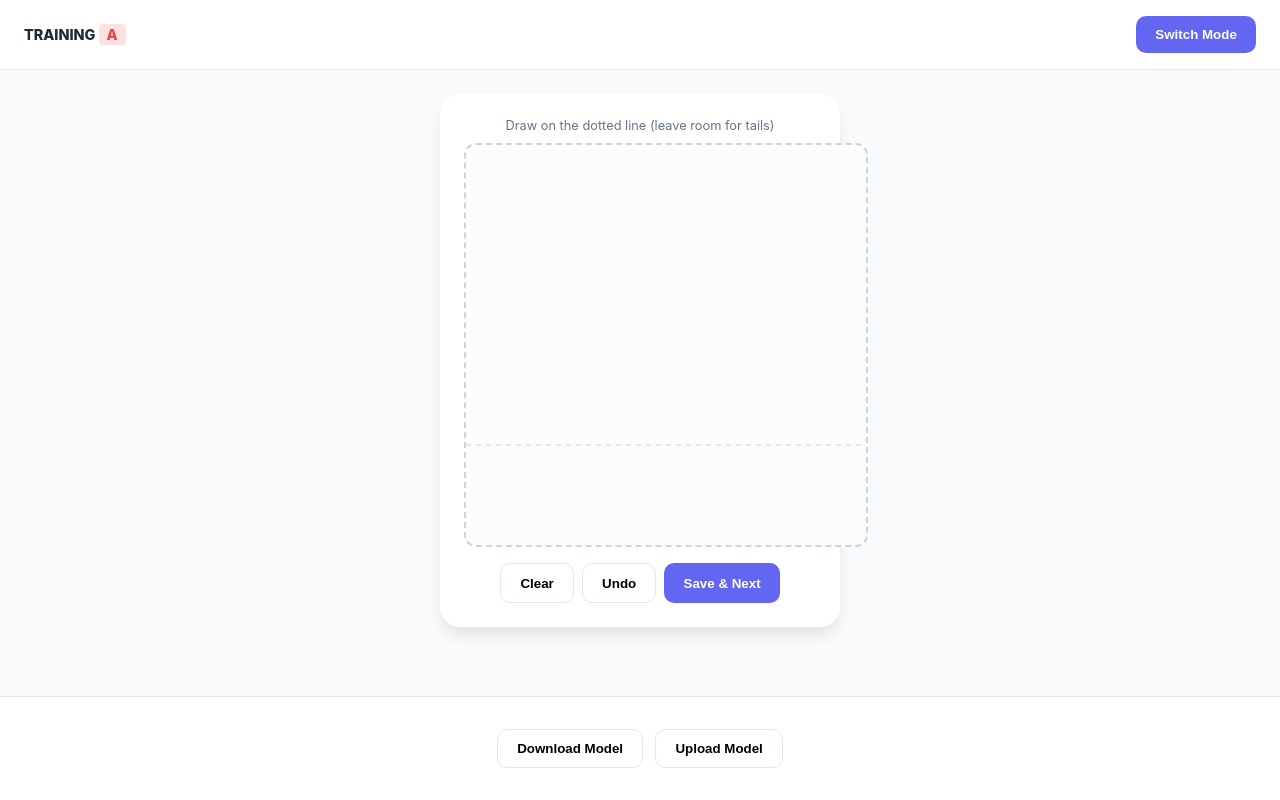
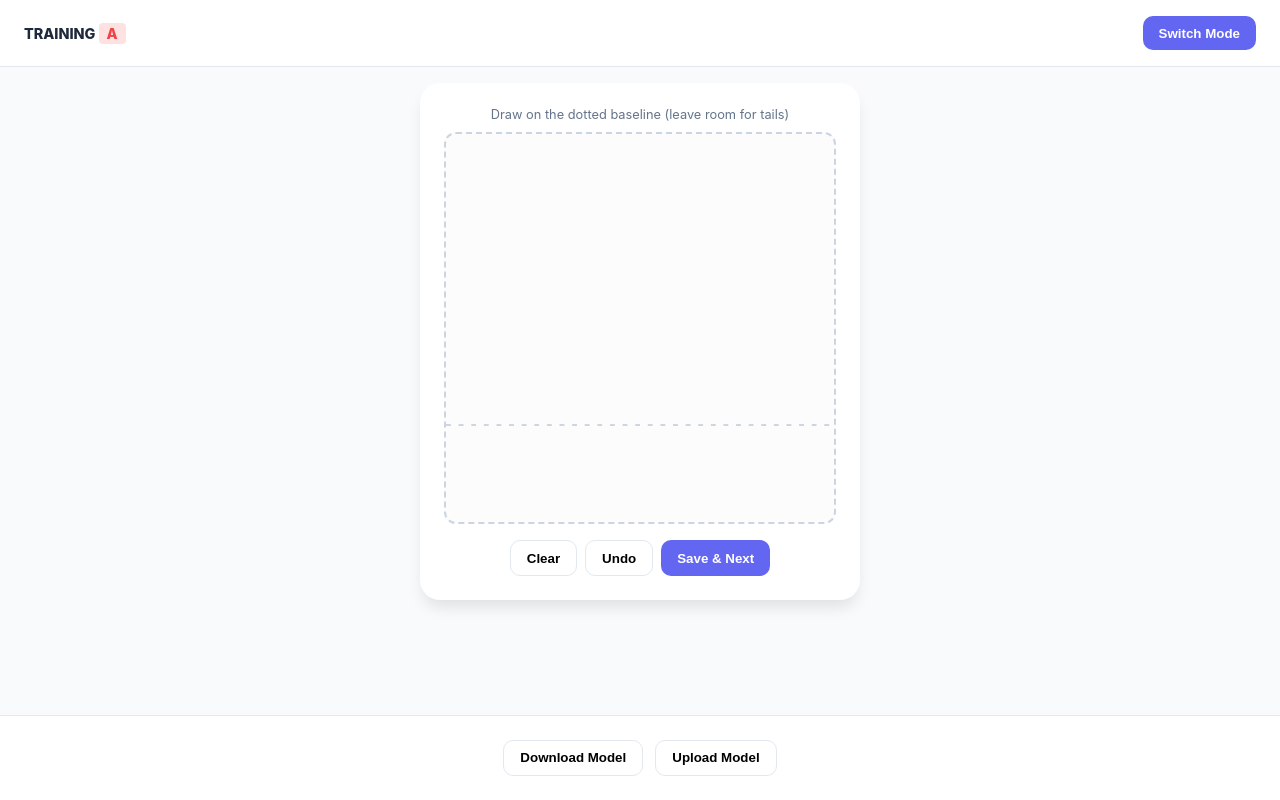
Before and after one commit to LetLutraCook/handwriting-synthesis, a plain HTML site: page index.html in a window 1280 px wide. Drawn offline with Linux system fonts and the light colour scheme.

Commit message:
Update index.html

```diff
--- a/index.html
+++ b/index.html
@@ -3,24 +3,89 @@
 <head>
     <meta charset="UTF-8">
     <meta name="viewport" content="width=device-width, initial-scale=1.0, maximum-scale=1.0, user-scalable=no">
-    <title>Lutra Handwriting AI v10</title>
+    <title>Lutra Handwriting AI v11</title>
     <style>
         :root { --primary: #6366f1; --bg: #f8fafc; --panel: #ffffff; --text: #1e293b; }
         * { box-sizing: border-box; -webkit-tap-highlight-color: transparent; }
-        body { font-family: 'Inter', system-ui, sans-serif; background: var(--bg); margin: 0; color: var(--text); min-height: 100vh; display: flex; flex-direction: column; }
-        header { background: var(--panel); padding: 1rem 1.5rem; border-bottom: 1px solid #e2e8f0; display: flex; justify-content: space-between; align-items: center; position: sticky; top: 0; z-index: 100; }
+        body {
+            font-family: 'Inter', system-ui, sans-serif;
+            background: var(--bg);
+            margin: 0;
+            color: var(--text);
+            height: 100vh;
+            display: flex;
+            flex-direction: column;
+            overflow: hidden;
+        }
+        header {
+            background: var(--panel);
+            padding: 1rem 1.5rem;
+            border-bottom: 1px solid #e2e8f0;
+            display: flex;
+            justify-content: space-between;
+            align-items: center;
+            flex-shrink: 0;
+        }
         .mode-indicator { font-weight: 800; font-size: 0.9rem; }
         #char-prompt { background: #fee2e2; color: #ef4444; padding: 2px 8px; border-radius: 4px; }
-        .main-container { flex: 1; display: flex; flex-direction: column; align-items: center; padding: 1.5rem; gap: 1.5rem; }
-        .draw-card { background: var(--panel); padding: 1.5rem; border-radius: 20px; box-shadow: 0 10px 15px -3px rgba(0,0,0,0.1); width: 100%; max-width: 400px; text-align: center; }
-        canvas#drawCanvas { background: #fcfcfc; border: 2px dashed #cbd5e1; border-radius: 12px; touch-action: none; cursor: crosshair; display: block; margin: 0 auto; }
+
+        .main-container {
+            flex: 1;
+            display: flex;
+            flex-direction: column;
+            align-items: center;
+            padding: 1rem;
+            gap: 1rem;
+            overflow-y: auto;
+            padding-bottom: 100px; /* Space for fixed footer */
+        }
+
+        .draw-card {
+            background: var(--panel);
+            padding: 1.5rem;
+            border-radius: 20px;
+            box-shadow: 0 10px 15px -3px rgba(0,0,0,0.1);
+            width: 100%;
+            max-width: 440px;
+            text-align: center;
+        }
+
+        /* Canvas stays inside the card box */
+        canvas#drawCanvas {
+            background: #fcfcfc;
+            border: 2px dashed #cbd5e1;
+            border-radius: 12px;
+            touch-action: none;
+            cursor: crosshair;
+            display: block;
+            margin: 0 auto;
+            max-width: 100%;
+            height: auto;
+        }
+
         .type-area { width: 100%; max-width: 900px; display: flex; flex-direction: column; gap: 1rem; }
-        textarea { width: 100%; border: 1px solid #e2e8f0; border-radius: 12px; padding: 1rem; font-size: 1rem; min-height: 100px; outline: none; }
+        textarea { width: 100%; border: 1px solid #e2e8f0; border-radius: 12px; padding: 1rem; font-size: 1rem; min-height: 80px; outline: none; }
         #outputCanvas { background: white; border-radius: 12px; border: 1px solid #e2e8f0; width: 100%; height: auto; }
+
         .btn-group { display: flex; gap: 0.5rem; margin-top: 1rem; justify-content: center; flex-wrap: wrap; }
-        button { padding: 0.7rem 1.2rem; border-radius: 10px; border: 1px solid #e2e8f0; background: white; font-weight: 600; cursor: pointer; transition: all 0.2s; }
+        button { padding: 0.6rem 1rem; border-radius: 10px; border: 1px solid #e2e8f0; background: white; font-weight: 600; cursor: pointer; transition: all 0.2s; }
         .btn-filled { background: var(--primary); color: white; border: none; }
-        footer { padding: 2rem; background: #fff; border-top: 1px solid #e2e8f0; display: flex; gap: 12px; justify-content: center; flex-wrap: wrap; margin-top: auto; }
+
+        /* Fixed footer pinned to bottom of screen */
+        footer {
+            position: fixed;
+            bottom: 0;
+            left: 0;
+            right: 0;
+            padding: 1.5rem;
+            background: rgba(255, 255, 255, 0.9);
+            backdrop-filter: blur(10px);
+            border-top: 1px solid #e2e8f0;
+            display: flex;
+            gap: 12px;
+            justify-content: center;
+            z-index: 1000;
+        }
         .hidden { display: none !important; }
     </style>
 </head>
@@ -33,7 +98,7 @@
 
 <div class="main-container">
     <div id="training-ui" class="draw-card">
-        <div style="margin-bottom: 10px; font-size: 0.8rem; color: #64748b;">Draw on the dotted line (leave room for tails)</div>
+        <div style="margin-bottom: 10px; font-size: 0.8rem; color: #64748b;">Draw on the dotted baseline (leave room for tails)</div>
         <canvas id="drawCanvas" width="400" height="400"></canvas>
         <div class="btn-group">
             <button onclick="clearCanvas()">Clear</button>
@@ -56,7 +121,7 @@
 
 <script>
     const alphabet = "ABCDEFGHIJKLMNOPQRSTUVWXYZabcdefghijklmnopqrstuvwxyz0123456789.?! ";
-    const GUIDE_LINE_Y = 300; // 75% of canvas height (400)
+    const GUIDE_LINE_Y = 300;
     let currentIdx = 0;
     let modelData = {};
     let isDrawing = false;
@@ -68,13 +133,14 @@
     const oCanvas = document.getElementById('outputCanvas');
     const oCtx = oCanvas.getContext('2d');
 
-    // Initialize Training Canvas with Guide Line
     drawGuideLine();
 
+    // Fix: Redraw guide line without stacking transparency
     function drawGuideLine() {
         dCtx.save();
-        dCtx.setLineDash([5, 5]);
+        dCtx.setLineDash([5, 8]);
         dCtx.strokeStyle = '#cbd5e1';
+        dCtx.lineWidth = 2;
         dCtx.beginPath();
         dCtx.moveTo(0, GUIDE_LINE_Y);
         dCtx.lineTo(dCanvas.width, GUIDE_LINE_Y);
@@ -86,7 +152,14 @@
         const rect = dCanvas.getBoundingClientRect();
         const clientX = e.touches ? e.touches[0].clientX : e.clientX;
         const clientY = e.touches ? e.touches[0].clientY : e.clientY;
-        return { x: clientX - rect.left, y: clientY - rect.top, t: Date.now() };
+        // Adjust for CSS scaling
+        const scaleX = dCanvas.width / rect.width;
+        const scaleY = dCanvas.height / rect.height;
+        return {
+            x: (clientX - rect.left) * scaleX,
+            y: (clientY - rect.top) * scaleY,
+            t: Date.now()
+        };
     }
 
     function start(e) {
@@ -132,6 +205,8 @@
     function redrawTrainingCanvas() {
         dCtx.clearRect(0, 0, dCanvas.width, dCanvas.height);
         drawGuideLine();
+        dCtx.strokeStyle = '#1e293b';
+        dCtx.lineWidth = 3;
         letterStrokes.forEach(stroke => {
             dCtx.beginPath();
             stroke.forEach((p, i) => { if (i === 0) dCtx.moveTo(p.x, p.y); else dCtx.lineTo(p.x, p.y); });
@@ -151,11 +226,14 @@
             strokes: letterStrokes.map(s => s.map(p => ({ x: p.x - minX, y: p.y - minY }))),
             width: maxX - minX,
             height: maxY - minY,
-            // Vertical offset relative to the dotted line
             relativeBaseline: minY - GUIDE_LINE_Y
         };
         currentIdx++;
-        if (currentIdx < alphabet.length) document.getElementById('char-prompt').innerText = alphabet[currentIdx];
+        if (currentIdx < alphabet.length) {
+            document.getElementById('char-prompt').innerText = alphabet[currentIdx];
+        } else {
+            document.getElementById('char-prompt').innerText = "DONE";
+        }
         clearCanvas();
     }
 
@@ -193,13 +271,9 @@
             const variant = modelData[char];
             if (variant) {
                 oCtx.lineWidth = 2.0; oCtx.strokeStyle = '#000';
-
-                // --- LINE-BASED VERTICAL ALIGNMENT ---
-                // relativeBaseline is the distance from the guide line to the top of the letter
                 const yOffset = (variant.relativeBaseline || 0) * scale;
-
                 variant.strokes.forEach(s => drawSpline(oCtx, s, curX, curY + yOffset, scale));
-                curX += (variant.width * scale * 0.85) + 4;
+                curX += (variant.width * scale * 0.85) + 10;
             } else {
                 curX += 20;
             }
@@ -209,7 +283,7 @@
 
     function downloadModel() {
         const blob = new Blob([JSON.stringify(modelData)], {type: 'application/json'});
-        const a = document.createElement('a'); a.href = URL.createObjectURL(blob); a.download = 'handwriting_v10.json'; a.click();
+        const a = document.createElement('a'); a.href = URL.createObjectURL(blob); a.download = 'handwriting_v11.json'; a.click();
     }
 
     function loadModel(e) {
```
